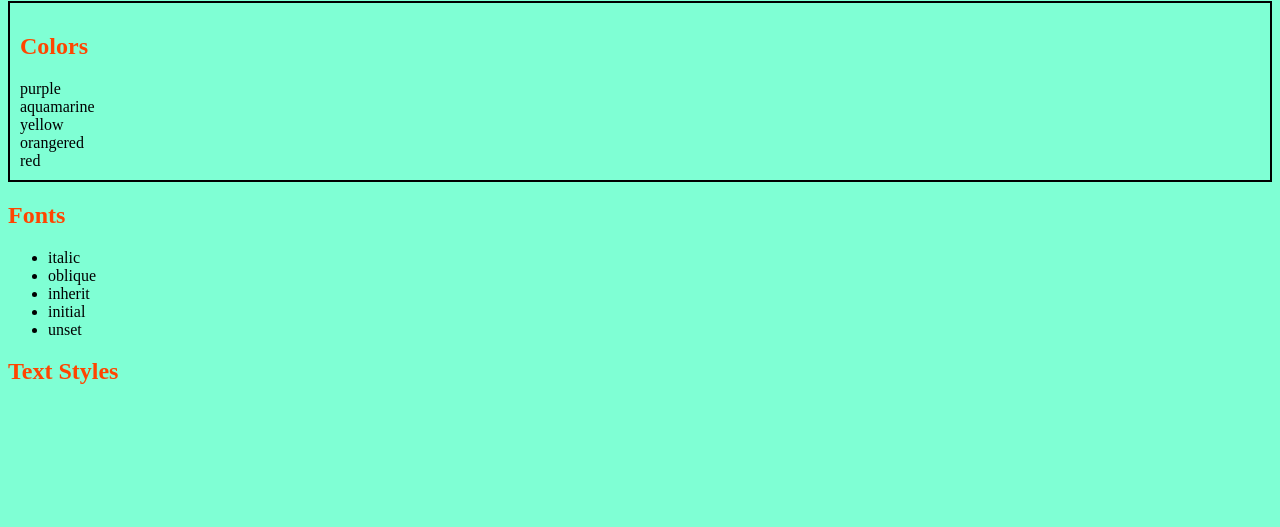
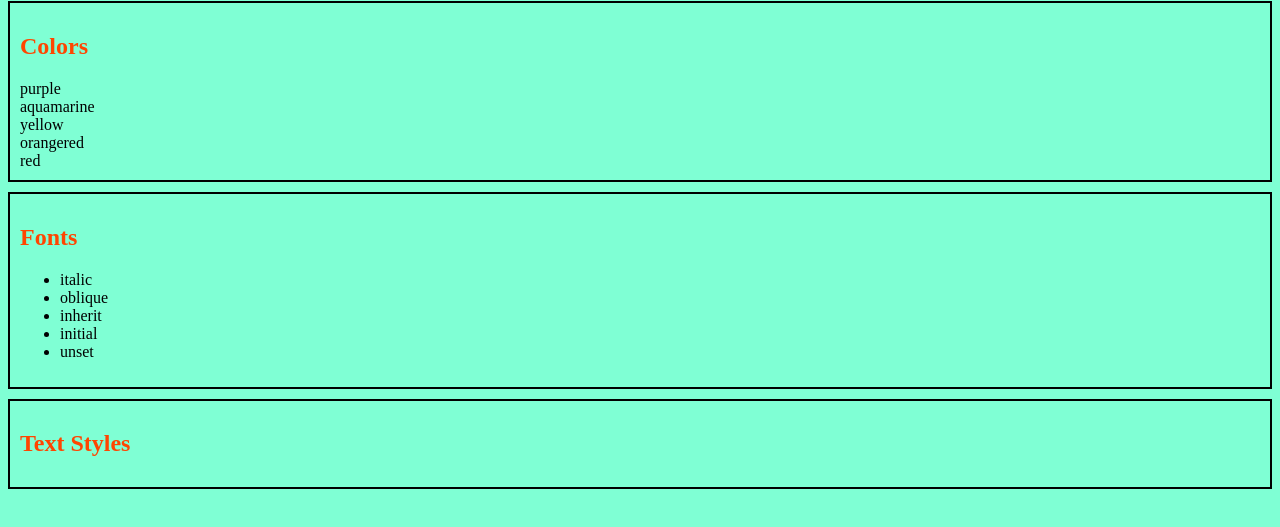
Before and after one commit to Oooorik/CC-Styling-guide, a plain HTML site: page index.html in a window 1280 px wide. Shown: the part 79-606 px from the top of the page. Drawn offline with Linux system fonts and the light colour scheme.

Commit message:
changed text styles and font dev box

```diff
--- a/index.html
+++ b/index.html
@@ -18,8 +18,8 @@
         <div class="red">red</div>
       </div>
     </div>
-    <div class="fonts">
-        <h2>Fonts</h2>
+    <div class="container">
+       <div class="font-container"><h2>Fonts</h2>
         <ul>
             <li>italic</li>
             <li>oblique</li>
@@ -27,9 +27,11 @@
             <li>initial</li>
             <li>unset</li>
         </ul>
+       </div>
     </div>
-    <div class="text">
-        <h2>Text Styles</h2>
+    <div class="container">
+       <div class="text-container"><h2>Text Styles</h2>
+       </div>
     </div>
 </body>
 </html>
```
